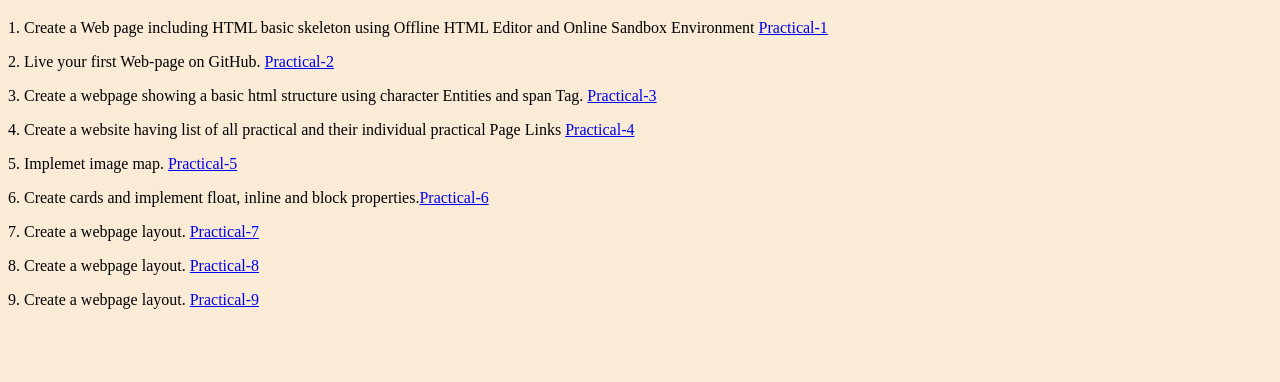
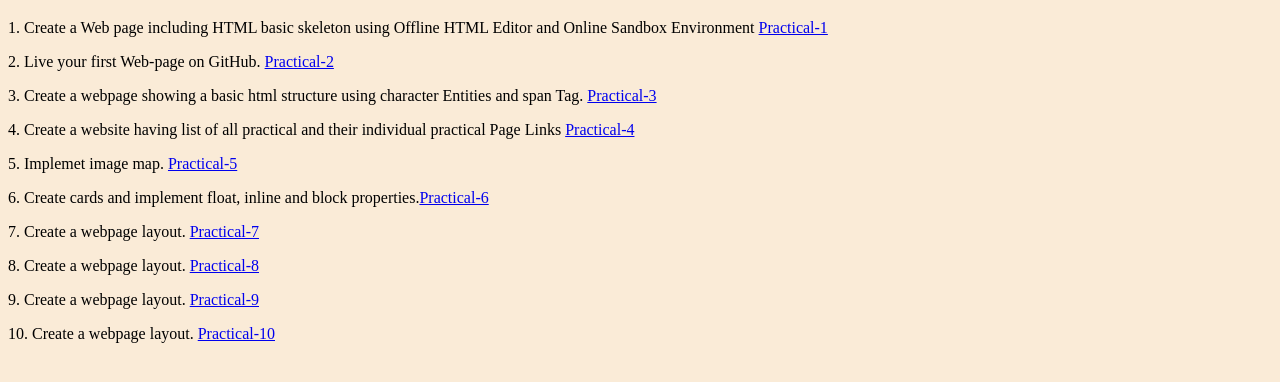
Before and after one commit to tarunraghav226/web_full_stack_practical, a plain HTML site: page index.html in a window 1280 px wide. Shown: the part 308-690 px from the top of the page. Drawn offline with Linux system fonts and the light colour scheme; a web font is replaced by a local one.

Commit message:
Update index file.

```diff
--- a/index.html
+++ b/index.html
@@ -24,5 +24,6 @@
     <p>7. Create a webpage layout. <a href="pages/practical-7.html">Practical-7</a></p>
     <p>8. Create a webpage layout. <a href="pages/practical-8.html">Practical-8</a></p>
     <p>9. Create a webpage layout. <a href="pages/practical-9.html">Practical-9</a></p>
+    <p>10. Create a webpage layout. <a href="pages/practical-10.html">Practical-10</a></p>
 </body>
 </html>
```
